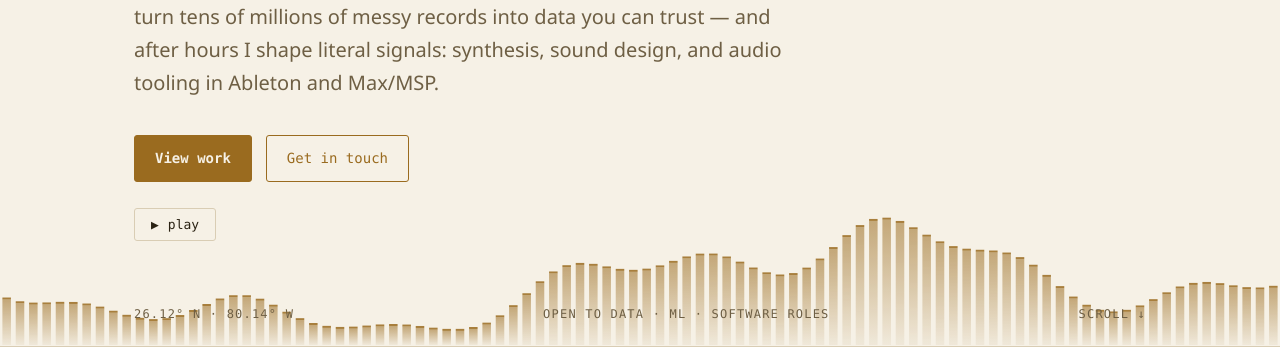
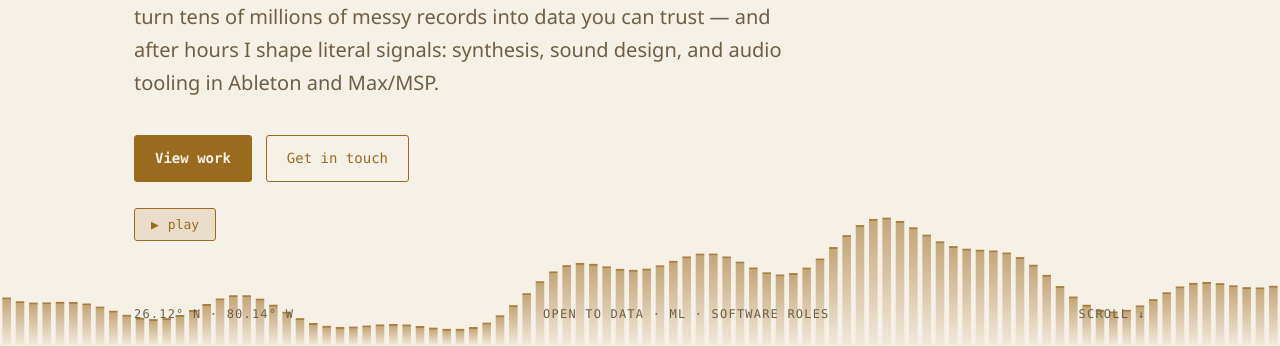
Before and after one commit to mjconcepcion/mjconcepcion.github.io, a plain HTML site: page index.html in a window 1280 px wide. Shown: the part 471-818 px from the top of the page. Drawn offline with Linux system fonts and the light colour scheme; no server answers.

Commit message:
Polish the transport play button
Lit amber treatment by default (glow fill, accent border), hover adds
a sweeping sheen, a subtle lift with glow shadow, and a quick wiggle
of the play icon. Reduced-motion users get the color change only.

```diff
--- a/index.html
+++ b/index.html
@@ -153,12 +153,35 @@
     font-family:var(--mono);font-size:.8125rem;
   }
   .transport button{
+    position:relative;overflow:hidden;
     display:inline-flex;align-items:center;gap:9px;
-    background:none;border:1px solid var(--line);color:var(--ink);
+    background:var(--glow);
+    border:1px solid var(--accent);color:var(--accent);
     font-family:var(--mono);font-size:.8125rem;
     padding:8px 16px;border-radius:3px;cursor:pointer;
+    transition:transform .25s ease, box-shadow .25s ease,
+               border-color .25s ease, color .25s ease;
   }
-  .transport button:hover{border-color:var(--accent);color:var(--accent)}
+  .transport button::after{
+    content:"";position:absolute;top:0;bottom:0;left:-70%;width:45%;
+    background:linear-gradient(105deg, transparent, rgba(255,255,255,.32), transparent);
+    transform:skewX(-20deg);
+    pointer-events:none;
+    transition:left .6s ease;
+  }
+  .transport button:hover{
+    border-color:var(--accent-bright);color:var(--accent-bright);
+    transform:translateY(-1px);
+    box-shadow:0 4px 16px var(--glow);
+  }
+  .transport button:hover::after{left:125%}
+  .transport button #playIcon{display:inline-block}
+  .transport button:hover #playIcon{animation:wiggle .45s ease}
+  @keyframes wiggle{
+    0%,100%{transform:rotate(0)}
+    30%{transform:rotate(-9deg)}
+    65%{transform:rotate(7deg)}
+  }
   .transport .track-title{color:var(--ink-dim);letter-spacing:.04em}
   .transport .live-dot{
     width:8px;height:8px;border-radius:50%;
```
